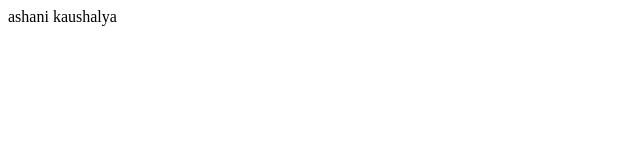
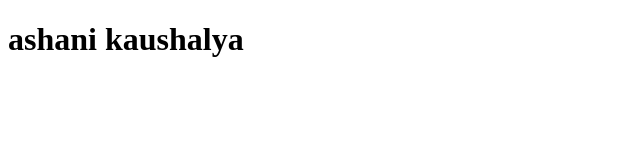
Before and after one commit to gwu-bhbt-2022-45-stack/ashani-kaushalya, a plain HTML site: page index.html in a window 1280 px wide. Shown: the whole page, without its empty margins (0-640 px from the left). Drawn offline with Linux system fonts and the light colour scheme.

Commit message:
Update index.html

```diff
--- a/index.html
+++ b/index.html
@@ -6,6 +6,8 @@
     <title>Document</title>
 </head>
 <body>
-    ashani kaushalya
+    <header>
+   <h1>ashani kaushalya </h1>
+    </header>
 </body>
 </html>
```
